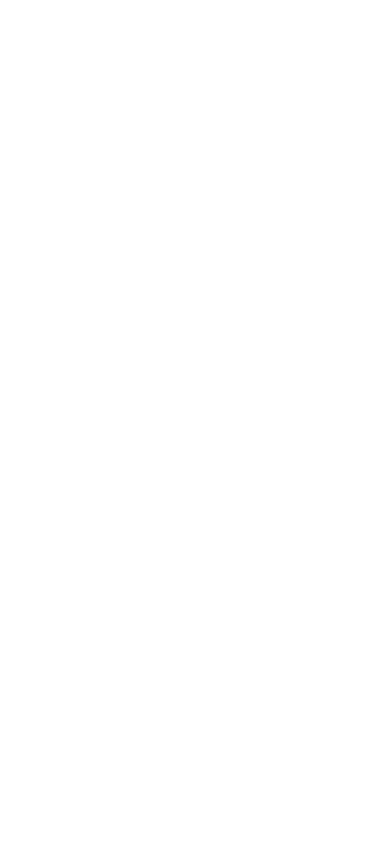
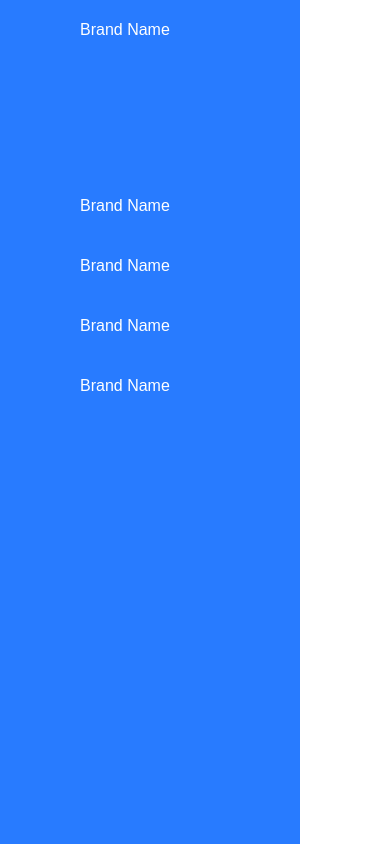
Before and after one commit to AlexlLaw/Skeleton-Angular, an Angular app in the folder Project-Angular/: page /home in a window 390 px wide. Built offline with nearby package versions, Linux system fonts and the light colour scheme.

Commit message:
Criando component de menu responsivo

```diff
--- a/Project-Angular/src/app/core/components/menu/menu.component.css
+++ b/Project-Angular/src/app/core/components/menu/menu.component.css
@@ -0,0 +1,117 @@
+* {
+  margin: 0;
+  padding: 0;
+  box-sizing:  border-box;
+  font-family: 'Ubuntu', sans-serif;
+}
+
+:root{
+  --blue: #287bff;
+  --white: #fff;
+  --grey: #f5f5f5;
+  --black1: #222;
+  --black: #999;
+}
+
+.container {
+  position: relative;
+  width: 100%;
+}
+
+.navigation {
+  position: fixed;
+  width: 300px;
+  height: 100%;
+  background-color: #287bff;
+  border-left: 10px solid #287bff;
+  transition: 0.5s;
+  overflow: hidden;
+}
+
+.navigation ul {
+  position: absolute;
+  top: 0;
+  left: 0;
+  width: 100%;
+}
+
+.navigation ul li {
+  position: relative;
+  width: 100%;
+  list-style: none;
+  border-top-left-radius: 30px;
+  border-bottom-left-radius: 30px;
+}
+
+.navigation ul li:hover {
+  background: #fff
+}
+
+.navigation ul li:nth-child(1) {
+  margin-bottom: 40%;
+  pointer-events: none;
+}
+
+.navigation ul li a {
+  position: relative;
+  display: block;
+  width: 100%;
+  display: flex;
+  text-decoration: none;
+  color: #fff;
+}
+
+.navigation ul li:hover a{
+  color: #287bff
+}
+
+.navigation ul li a .icon {
+  position: relative;
+  display: block;
+  min-width: 60px;
+  height: 60px;
+  line-height: 70px;
+  text-align: center;
+}
+
+/* .navigation ul li a .icon ion-icon {
+  font-size: 1.75em;
+} */
+
+.navigation ul li a .title {
+  position: relative;
+  display: block;
+  padding: 0 10px;
+  height: 60px;
+  line-height: 60px;
+  text-align: start;
+  white-space: nowrap;
+}
+
+/*curva do lado de fora*/
+
+.navigation ul li:hover a::before {
+  content: '';
+  position: absolute;
+  right: 0;
+  top: -50px;
+  width: 50px;
+  height: 50px;
+  background: transparent;
+  border-radius: 50%;
+  box-shadow: 35px 35px 0 10px #fff;
+  pointer-events: none
+}
+
+.navigation ul li:hover a::after {
+  content: '';
+  position: absolute;
+  right: 0;
+  bottom: -50px;
+  width: 50px;
+  height: 50px;
+  background: transparent;
+  border-radius: 50%;
+  box-shadow: 35px -35px 0 10px #fff;
+  pointer-events: none
+}
--- a/Project-Angular/src/app/core/components/menu/menu.component.html
+++ b/Project-Angular/src/app/core/components/menu/menu.component.html
@@ -1 +1,37 @@
-<p>menu works!</p>
+<div class="container">
+  <div class="navigation">
+    <ul>
+      <li>
+        <a>
+          <span class="icon"> <i class="fa-solid fa-user"></i></span>
+          <span class="title">Brand Name</span>
+        </a>
+      </li>
+      <li (mouseover)="bla()">
+        <a>
+          <span class="icon"></span>
+          <span class="title">Brand Name</span>
+        </a>
+      </li>
+      <li>
+        <a href="#">
+          <span class="icon"></span>
+          <span class="title">Brand Name</span>
+        </a>
+      </li>
+      <li>
+        <a href="#">
+          <span class="icon"></span>
+          <span class="title">Brand Name</span>
+        </a >
+      </li>
+      <li>
+        <a href="#">
+          <span class="icon"></span>
+          <span class="title">Brand Name</span>
+        </a>
+      </li>
+    </ul>
+
+  </div>
+</div>
--- a/Project-Angular/src/app/core/components/menu/menu.component.ts
+++ b/Project-Angular/src/app/core/components/menu/menu.component.ts
@@ -1,4 +1,4 @@
-import { Component, OnInit } from '@angular/core';
+import { Component, OnInit, Renderer2, ElementRef, ViewChild } from '@angular/core';
 
 @Component({
   selector: 'app-menu',
@@ -7,9 +7,26 @@
 })
 export class MenuComponent implements OnInit {
 
-  constructor() { }
+  public selectdMenu: boolean;
+  @ViewChild('active') active: ElementRef;
+
+  constructor(private renderer: Renderer2) { }
 
   ngOnInit(): void {
   }
 
+  public select(): void {
+    const hamBigIsActive = this.active.nativeElement.classList.contains('hovered');
+
+    if(hamBigIsActive) {
+      this.renderer.removeClass(this.active.nativeElement, 'is-active');
+     } else {
+       this.renderer.addClass(this.active.nativeElement, 'is-active');
+     }
+  }
+
+  bla(): void {
+    console.log('passei por aqui');
+  }
+
 }
--- a/Project-Angular/src/app/core/components/menu/menu.module.ts
+++ b/Project-Angular/src/app/core/components/menu/menu.module.ts
@@ -4,11 +4,11 @@
 import { MenuComponent } from './menu.component';
 
 
-
 @NgModule({
   declarations: [MenuComponent],
   imports: [
-    CommonModule
+    CommonModule,
+
   ], exports: [
     MenuComponent
   ]
--- a/Project-Angular/src/app/core/components/sign-in/sign-in.module.ts
+++ b/Project-Angular/src/app/core/components/sign-in/sign-in.module.ts
@@ -4,6 +4,7 @@
 import { BrowserModule } from '@angular/platform-browser';
 
 import { SignInComponent } from './sign-in.component';
+import { SignInRoutingModule } from './sign-in-routing.module';
 
 
 
@@ -12,7 +13,7 @@
   imports: [
     CommonModule,
     ReactiveFormsModule,
-    BrowserModule,
+    SignInRoutingModule,
     FormsModule,
   ], exports:[SignInComponent]
 })
--- a/Project-Angular/src/app/features/featuresInterna/pages/interno/interno.component.html
+++ b/Project-Angular/src/app/features/featuresInterna/pages/interno/interno.component.html
@@ -1,4 +1,4 @@
 
 <app-menu>
-  <span>Interno</span>
+
 </app-menu>
--- a/Project-Angular/src/app/features/featuresInterna/pages/interno/interno.module.ts
+++ b/Project-Angular/src/app/features/featuresInterna/pages/interno/interno.module.ts
@@ -3,6 +3,8 @@
 
 import { InternoComponent } from './interno.component';
 import { MenuModule } from '../../../../core/components/menu/menu.module';
+import { RouterModule } from '@angular/router';
+import { InternoRoutingModule } from './interno-routing/interno-routing.module';
 
 
 
@@ -10,7 +12,9 @@
   declarations: [InternoComponent],
   imports: [
     CommonModule,
-    MenuModule
+    MenuModule,
+    RouterModule,
+    InternoRoutingModule
   ],
   exports: [InternoComponent]
 })
--- a/Project-Angular/src/styles.css
+++ b/Project-Angular/src/styles.css
@@ -1 +1,5 @@
 /* You can add global styles to this file, and also import other style files */
+body {
+  min-height: 100vh;
+  overflow-x: hidden;
+}
```
Also changed, not shown: Project-Angular/src/app/core/components/sign-in/sign-in-routing.module.ts (added, +19 -0 lines), Project-Angular/src/app/features/featuresInterna/pages/interno/interno-routing/interno-routing.module.ts (added, +18 -0 lines).
